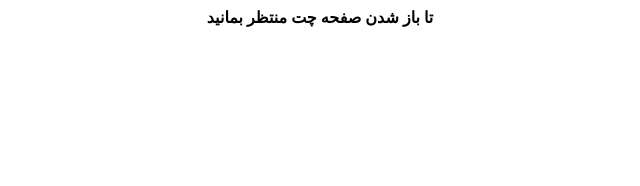
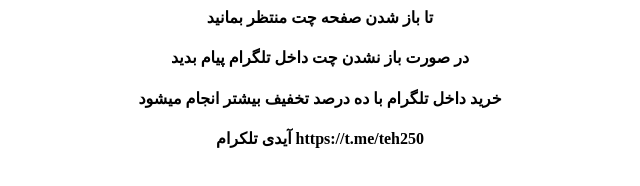
Before and after one commit to v1403/chat, a plain HTML site: page index.html in a window 1280 px wide. Shown: the whole page, without its empty margins (320-960 px from the left). Drawn offline with nearby package versions, Linux system fonts and the light colour scheme.

Commit message:
Update index.html

```diff
--- a/index.html
+++ b/index.html
@@ -15,6 +15,11 @@ $crisp.push(["set", "session:event", ["onload-eventfire"]]);
 
 					<div class="p3-title-wrapper d-flex justify-content-center mb-5">
 						<h4 class="title" style="text-align: center;">تا باز شدن صفحه چت منتظر بمانید</h4>
+						<h4 class="title" style="text-align: center;">در صورت باز نشدن چت داخل تلگرام پیام بدید </h4>
+						<h4 class="title" style="text-align: center;">خرید داخل تلگرام با ده درصد تخفیف بیشتر انجام میشود</h4>
+						<h4 class="title" style="text-align: center;">آیدی تلکرام https://t.me/teh250 </h4>
+
+
 					</div>
 
 </body></html>
```
